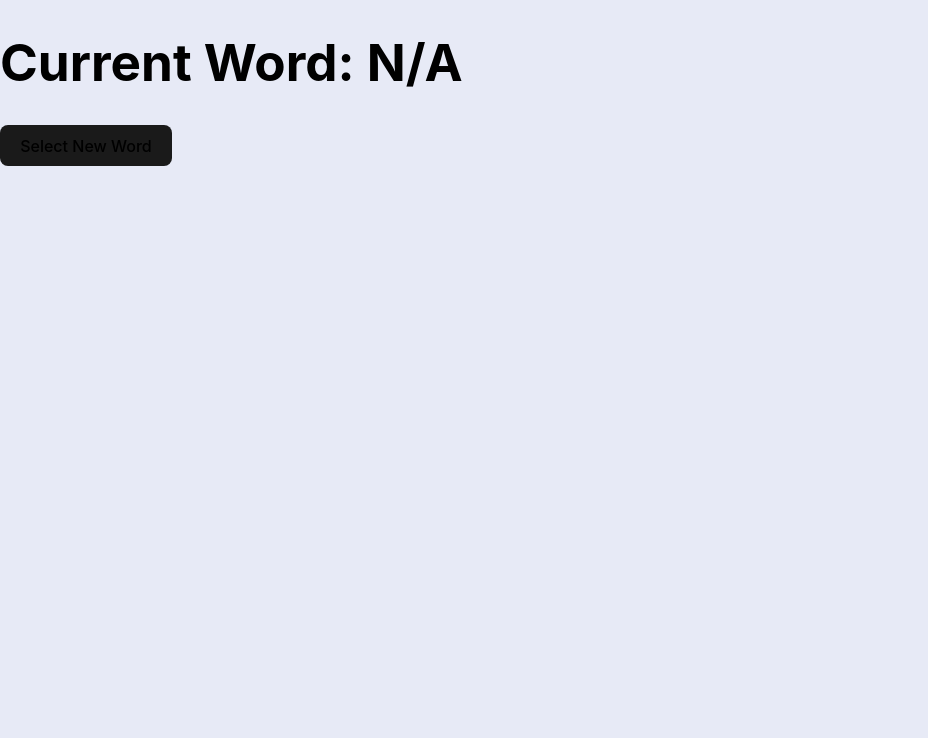
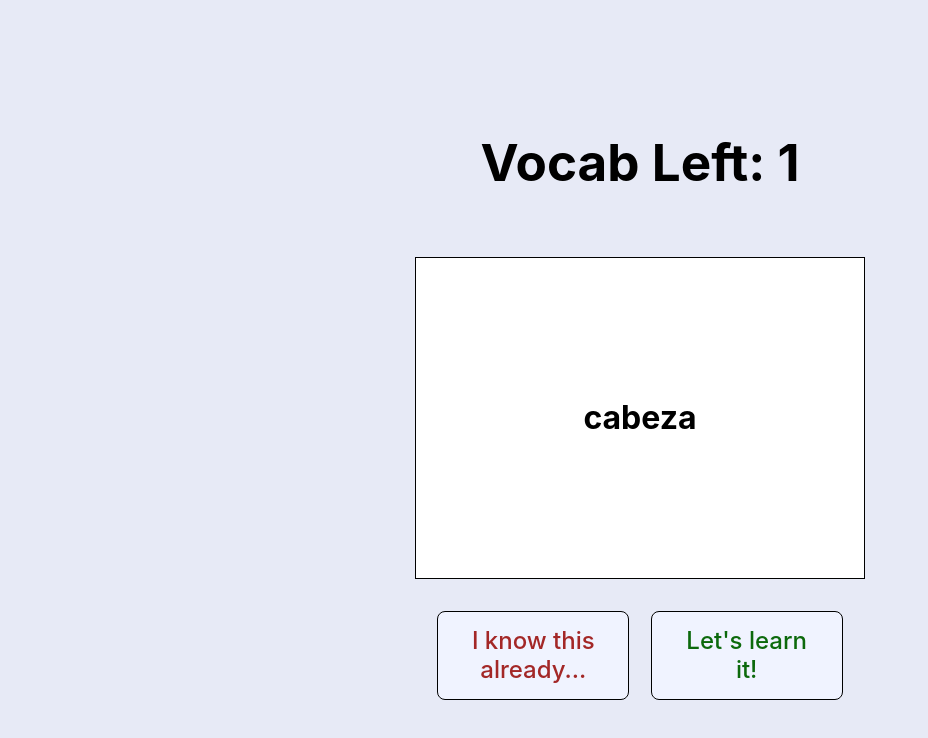
Before and after one commit to kizido/spanish-vocab-story-ai, a React (Vite) app: page /flashcards/1 in a window 1280 px wide. Shown: the top 738 px of the page, without its empty margins (0-928 px from the left). Built offline with nearby package versions, Linux system fonts and the light colour scheme.

Commit message:
feat: setup basic layout and styling of flashcards page

```diff
--- a/src/index.css
+++ b/src/index.css
@@ -1,11 +1,9 @@
-* {
-
-}
 :root {
   font-family: Inter, system-ui, Avenir, Helvetica, Arial, sans-serif;
   line-height: 1.5;
   font-weight: 400;
   background-color: rgb(231, 234, 246);
+  box-sizing: border-box;
 
   font-synthesis: none;
   text-rendering: optimizeLegibility;
@@ -41,14 +39,6 @@ button {
   font-size: 1em;
   font-weight: 500;
   font-family: inherit;
-  background-color: #1a1a1a;
   cursor: pointer;
   transition: border-color 0.25s;
 }
-button:hover {
-  border-color: #646cff;
-}
-button:focus,
-button:focus-visible {
-  outline: 4px auto -webkit-focus-ring-color;
-}
--- a/src/pages/Flashcards.jsx
+++ b/src/pages/Flashcards.jsx
@@ -1,24 +1,45 @@
-import React, { useState } from "react";
+import { useEffect, useState } from "react";
 import { useParams } from "react-router-dom";
 import wordList from "../vocab_lists/spanishnouns.json";
+import * as flashcardStyles from "../style/Flashcards.module.css";
 
 const getRandomInt = (max) => {
-  const num = Math.floor(Math.random() * max);
-  return num;
+  return Math.floor(Math.random() * max);
 };
+const getRandomWordIndex = () => {
+  return getRandomInt(wordList.length);
+}
 
 export default function Flashcards() {
   let { vocabAmount } = useParams();
   vocabAmount = parseInt(vocabAmount);
 
-  const [word, setWord] = useState();
+  const [vocabLeft, setVocabLeft] = useState(vocabAmount);
+  const [wordIndex, setWordIndex] = useState();
+  const [wordsToLearn, setWordsToLearn] = useState([]);
+
+  useEffect(() => {
+    setWordIndex(getRandomWordIndex());
+  }, [])
 
   return (
-    <div>
-      <h1>Current Word: {word ?? 'N/A'}</h1>
+    <div className={flashcardStyles.pageContainer}>
+      <h1>Vocab Left: {vocabLeft}</h1>
+      <div className={flashcardStyles.flashcardContainer}>
+        <h2>{wordList[getRandomWordIndex()].spanish}</h2>
+      </div>
+      <div className={flashcardStyles.wordConfirmationContainer}>
+        <button className={flashcardStyles.wordPassButton}>
+          I know this already...
+        </button>
+        <button className={flashcardStyles.wordConfirmButton}>
+          Let's learn it!
+        </button>
+      </div>
+      {/* <h1>Current Word: {word ?? 'N/A'}</h1>
       <button onClick={() => setWord(wordList[getRandomInt(wordList.length)].spanish)}>
         Select New Word
-      </button>
+      </button> */}
     </div>
   );
 }
--- /dev/null
+++ b/src/style/Flashcards.module.css
@@ -0,0 +1,50 @@
+.pageContainer {
+    display: flex;
+    flex-direction: column;
+    justify-content: center;
+    gap: 2rem;
+    align-items: center;
+    height: 100vh;
+}
+
+.flashcardContainer {
+    display: flex;
+    justify-content: center;
+    align-items: center;
+    width: 35%;
+    min-width: 25rem;
+    height: 40%;
+    min-height: 20rem;
+    border: 1px solid black;
+    background-color: white;
+    cursor: pointer;
+    margin-left: 1rem;
+    margin-right: 1rem;
+}
+.flashcardContainer h2 {
+    font-size: 2em;
+}
+
+.wordConfirmationContainer {
+    display: flex;
+    flex-direction: row;
+    justify-content: space-evenly;
+    width: 35%;
+    min-width: 25rem;
+}
+.wordConfirmationContainer button {
+    font-size: 1.5em;
+    border: 1px solid black;
+    width: 12rem;
+    gap: 1rem;
+    background-color: rgb(240, 243, 255);
+}
+.wordPassButton {
+    color: rgb(163, 39, 39);
+}
+.wordConfirmButton {
+    color: rgb(12, 105, 12);
+}
+.wordPassButton:hover, .wordConfirmButton:hover {
+    background-color: rgb(215, 219, 237);
+}
```
